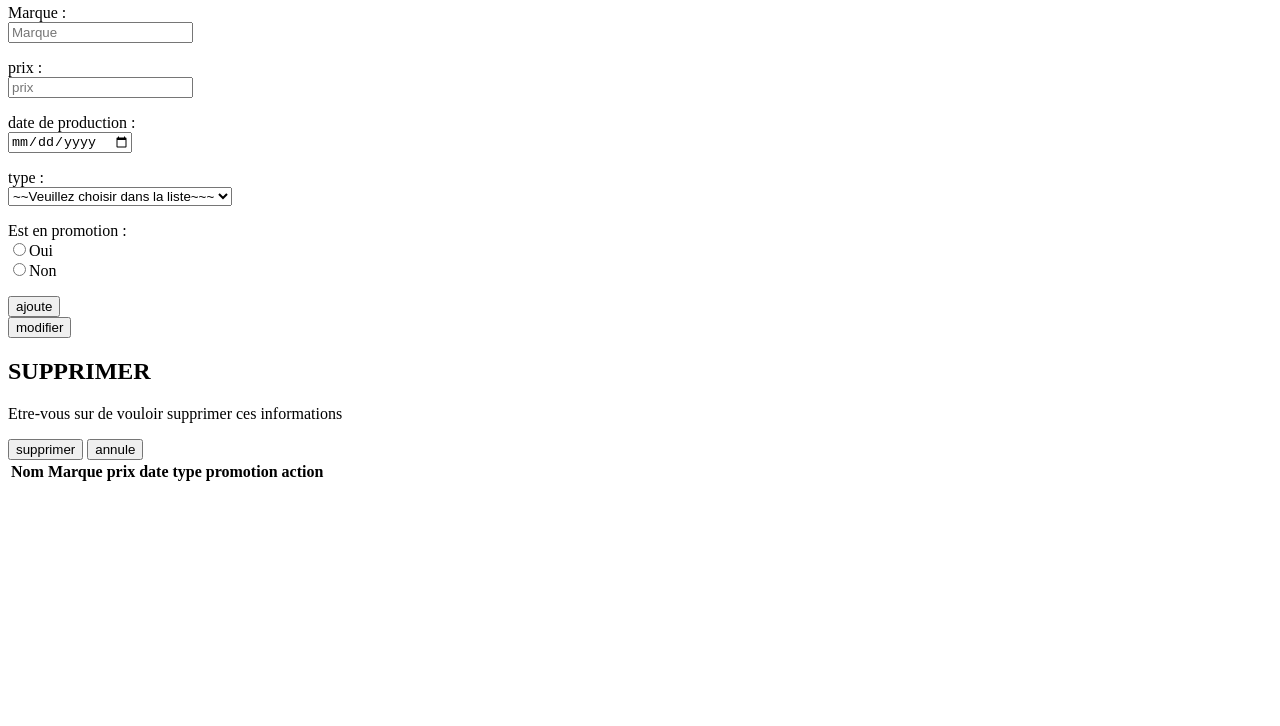
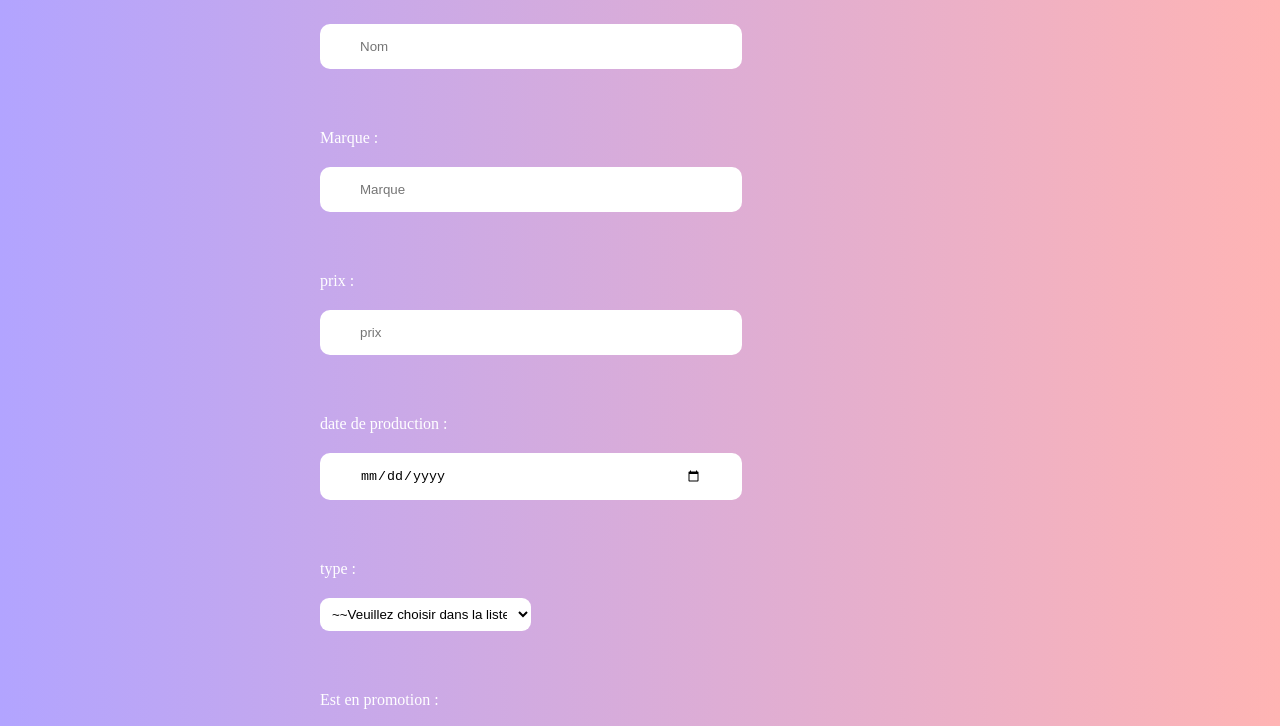
Before and after one commit to imranesarsri/brief-7, a plain HTML site: page index.html in a window 1280 px wide. Shown: the part 131-857 px from the top of the page. Before the commit the page ends 800 px from the top, so only its background shows below. Drawn offline with Linux system fonts and the light colour scheme; the site is published under a folder, as on GitHub Pages, so addresses that start at the root find nothing.

Commit message:
Update index.html

```diff
--- a/index.html
+++ b/index.html
@@ -5,7 +5,7 @@
     <meta http-equiv="X-UA-Compatible" content="IE=edge">
     <meta name="viewport" content="width=device-width, initial-scale=1.0">
     <title>Document</title>
-    <link rel="stylesheet" href="/style/style.css">
+    <link rel="stylesheet" href="style/style.css">
 </head>
 <body>
     <div class="contenu" id="contenu">
@@ -13,7 +13,7 @@
         <form action="">
             <div>
                 <label>Nom :</label><br>
-                <input type="text" class="input" id="LaNom" placeholder="Nom">   <!-- required -->
+                <input type="text" class="input" id="LaNom" placeholder="Nom">
                 <p id="erorrNom"></p>
             </div>
             <div>
@@ -75,6 +75,6 @@
         </thead>
         <tbody id="tbody"></tbody>
     </table>
-<script src="/main/main.js"></script>
+<script src="main/main.js"></script>
 </body>
 </html>
```
